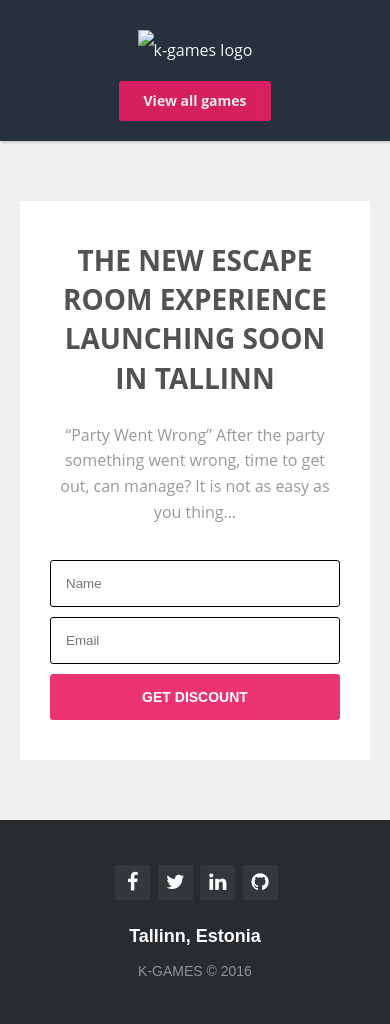
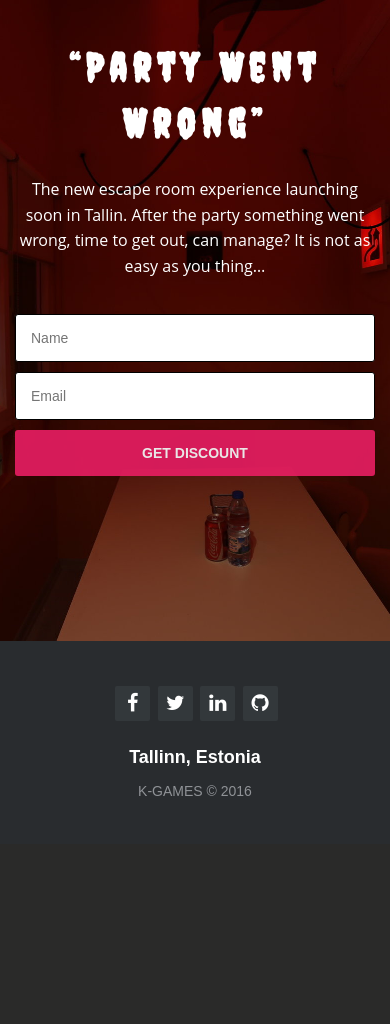
Before and after one commit to nikita-rogatnev/k-rooms_landing, a PHP site: page / in a window 390 px wide. After the commit the page ends 796 px from the top, so only its background shows below. Run offline with PHP 8.4, Linux system fonts and the light colour scheme; some libraries are stand-ins or nearby versions.

Commit message:
new fonts

```diff
--- a/index.html
+++ b/index.html
@@ -7,6 +7,7 @@
     <meta name="viewport" content="width=device-width, initial-scale=1">
     <title>K-rooms</title>
 
+    <link href="https://fonts.googleapis.com/css?family=Creepster" rel="stylesheet">
     <link rel="stylesheet" href="./css/style.min.css">
     <link rel="stylesheet" href="http://maxcdn.bootstrapcdn.com/font-awesome/4.2.0/css/font-awesome.min.css">
 
@@ -14,24 +15,12 @@
 
 <body>
 
-    <!-- HEADER -->
-    <header class="header">
-        <div class="header__cantainer">
-            <div class="header__logo">
-                <img src="#" alt="k-games logo">
-            </div>
-            <nav class="header__nav">
-                <a href="#">View all games</a>
-            </nav>
-        </div>
-    </header>
-    <!-- HEADER END -->
-
     <!-- MAIN -->
     <main class="main">
         <div class="main__container">
-            <h1>THE NEW ESCAPE ROOM EXPERIENCE LAUNCHING SOON IN TALLINN</h1>
-            <h3>“Party Went Wrong” After the party something went wrong, time to get out, can manage? It is not as easy as you thing…</h3>
+            <!-- <img src="./img/main/main__logo.png" width="260" height="68" alt="k-games logo" class="main__logo"> -->
+            <h1>“Party Went Wrong”</h1>
+            <h2>The new escape room experience launching soon in Tallin. After the party something went wrong, time to get out, can manage? It is not as easy as you thing…</h2>
             <form action="#" class="main__form">
                 <input type="text" name="name" id="name" placeholder="Name">
                 <input type="text" name="email" id="email" placeholder="Email">
--- a/less/blocks/header.less
+++ /dev/null
@@ -1,78 +0,0 @@
-/* ------------------------------------------ */
-/* HEADER BLOCK
-/* ------------------------------------------ */
-.header {
-	box-sizing: border-box;
-	padding: 20px 40px;
-
-	background-color: #27313c;
-	box-shadow: 1px 2px 2px rgba(0, 0, 0, 0.15);
-
-	flex: 0 0 auto;
-}
-
-.header__cantainer {
-	max-width: 880px;
-	margin: 0 auto;
-
-	text-align: center;
-}
-
-.header__logo {
-	float: left;
-}
-
-.header__logo img {
-	margin: 0;
-
-	font-size: 16px;
-	line-height: 40px;
-}
-
-.header__nav {
-	float: right;
-
-	line-height: 40px;
-}
-
-.header__nav a {
-	display: inline-block;
-
-	padding: 0 5px;
-	padding: 0 25px;
-
-	text-decoration: none;
-
-	opacity: 0.9;
-	color: @color__white;
-	border-radius: 3px;
-	background-color: @color__pink;
-
-	font-size: 14px;
-	font-weight: bold;
-}
-
-.header__nav a:hover {
-	opacity: 1;
-}
-
-@media all and (max-width: 600px) {
-	.header {
-		padding: 20px 0;
-	}
-
-	.header__logo {
-		float: none;
-
-		margin: 10px 0 10px;
-
-		text-align: center;
-
-		font-size: 16px;
-		line-height: 1;
-	}
-
-	.header__nav {
-		float: none;
-	}
-}
--- a/less/blocks/main.less
+++ b/less/blocks/main.less
@@ -2,35 +2,50 @@
 /* MAIN BLOCK
 /* ------------------------------------------ */
 .main {
-	padding: 60px 50px;
+	display: flex;
+
+	padding: 40px 15px;
 
 	color: #525252;
+	background: url(../img/main/main__bg.jpg) no-repeat center center;
+	background-size: cover;
 
 	flex: 1 0 auto;
+	align-items: center;
 }
 
 .main__container {
-	max-width: 880px;
+	max-width: 1200px;
 	height: 100%;
 	margin: 0 auto;
-	padding: 60px 90px;
 
 	text-align: center;
+}
 
-	background-color: @color__white;
+.main__logo {
+	display: block;
+
+	margin: 0 auto 20px;
 }
 
 .main__container h1 {
+	display: block;
+
 	margin-bottom: 25px;
 
-	font-size: 28px;
+	letter-spacing: 6px;
+
+	color: @color__white;
+
+	font-family: "Creepster", "Open Sans", sans-serif;
+	font-size: 110px;
 }
 
-.main__container h3 {
+.main__container h2 {
 	max-width: 600px;
 	margin: 0 auto 35px;
 
-	color: #999999;
+	color: @color__white;
 
 	font-size: 16px;
 	font-weight: normal;
@@ -61,6 +76,8 @@
 
 	border: 1px solid;
 	border-radius: 3px;
+
+	font-size: 14px;
 }
 
 .main__form input:focus {
@@ -92,13 +109,10 @@
 }
 
 @media all and (max-width: 600px) {
-	.main {
-		padding: 60px 20px;
-	}
-	.main__container {
-		padding: 40px 30px;
-	}
 	.main__form {
 		width: 100%;
 	}
+	.main__container h1 {
+		font-size: 40px;
+	}
 }
--- a/less/style.less
+++ b/less/style.less
@@ -8,6 +8,5 @@
 // ------------------------------------------ //
 // BLOCKS
 // ------------------------------------------ //
-@import "./blocks/header.less";
 @import "./blocks/main.less";
 @import "./blocks/footer.less";
```
Also changed, not shown: css/style.css (+29 -77 lines), css/style.min.css (+1 -1 lines), img/main/main__logo.png (added).
